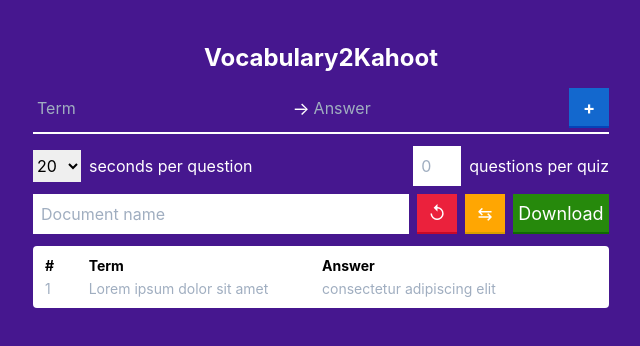
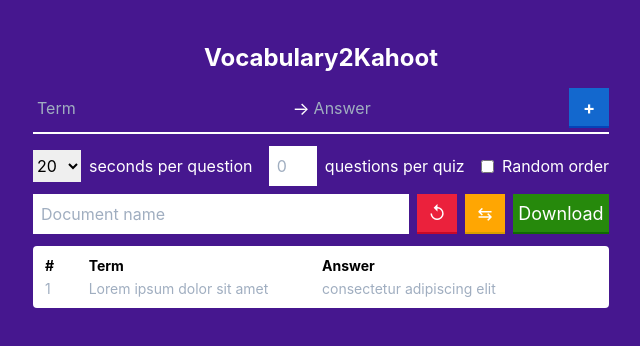
Before and after one commit to dannyvantol/vocabulary2kahoot, a React (Create React App) app: page / in a window 1280 px wide. Shown: the top 346 px of the page, without its empty margins (319-959 px from the left). Built offline with nearby package versions, Linux system fonts and the light colour scheme.

Commit message:
Add random order feature

```diff
--- a/src/components/vocabulary-screen/VocabularyScreen.tsx
+++ b/src/components/vocabulary-screen/VocabularyScreen.tsx
@@ -8,10 +8,12 @@
 import {KahootService} from '../../services/KahootService';
 import {KahootQuiz} from '../../models/KahootQuiz';
 import VocabularyDownloadPopup from "./vocabulary-download-popup/VocabularyDownloadPopup";
+import {Random} from "../../helpers/Random";
 
 interface State {
     data: string[][];
     timeLimit: number;
+    randomOrder: boolean;
     questionPerQuiz: number;
     documentName: string;
     downloadables: XLSX.WorkBook[];
@@ -25,6 +27,7 @@
         this.state = {
             data: [],
             timeLimit: 20,
+            randomOrder: false,
             questionPerQuiz: 0,
             documentName: '',
             downloadables: [],
@@ -57,6 +60,10 @@
         this.setState({timeLimit: value});
     }
 
+    public onChangeRandomOrderVocabularyTools(value: boolean): void {
+        this.setState({randomOrder: value});
+    }
+
     public onInputQuestionPerQuizVocabularyTools(value: number): void {
         this.setState({questionPerQuiz: value});
     }
@@ -80,9 +87,11 @@
     }
 
     public onClickDownloadVocabularyTools(): void {
+        const data: string[][] = this.state.randomOrder ? Random.arrayOrder<string[]>(this.state.data) : this.state.data;
+
         if (this.dataHasFourOrMoreEntries()) {
             const kahootQuizSize = (this.state.questionPerQuiz <= 0) ? this.state.data.length : this.state.questionPerQuiz;
-            const kahootQuizzes: KahootQuiz[] = KahootService.createQuiz(this.state.data, this.state.timeLimit, kahootQuizSize);
+            const kahootQuizzes: KahootQuiz[] = KahootService.createQuiz(data, this.state.timeLimit, kahootQuizSize);
 
             let downloadables: XLSX.WorkBook[] = [];
 
@@ -131,7 +140,9 @@
                     <div className={"mt-3"}>
                         <VocabularyTools
                             timeLimit={this.state.timeLimit}
+                            randomOrder={this.state.randomOrder}
                             onChangeTimeLimit={this.onChangeTimeLimitVocabularyTools.bind(this)}
+                            onChangeRandomOrder={this.onChangeRandomOrderVocabularyTools.bind(this)}
                             onInputQuestionsPerQuiz={this.onInputQuestionPerQuizVocabularyTools.bind(this)}
                             onInputDocumentName={this.onInputDocumentNameVocabularyTools.bind(this)}
                             onClickClear={this.onClickClearVocabularyTools.bind(this)}
--- a/src/components/vocabulary-screen/vocabulary-tools/VocabularyTools.tsx
+++ b/src/components/vocabulary-screen/vocabulary-tools/VocabularyTools.tsx
@@ -3,8 +3,11 @@
 
 interface Props {
     timeLimit: number;
+    randomOrder: boolean;
 
     onChangeTimeLimit(value: number): void;
+
+    onChangeRandomOrder(value: boolean): void;
 
     onInputQuestionsPerQuiz(value: number): void;
 
@@ -21,6 +24,11 @@
     /*----------------------------------------
     |   OnEvent methods
     *----------------------------------------*/
+
+    public onChangeRandomOrder(event: React.FormEvent<HTMLInputElement>): void {
+        const value: boolean = event.currentTarget.checked;
+        this.props.onChangeRandomOrder(value);
+    }
 
     public onChangeSecondsPerQuestion(event: React.FormEvent<HTMLSelectElement>): void {
         const value: number = parseInt(event.currentTarget.value);
@@ -73,6 +81,16 @@
 
                         <span className={"text-white ml-2"}>questions per quiz</span>
                     </div>
+
+                    <div className={"flex items-center"}>
+                        <input
+                            type={"checkbox"}
+
+                            onChange={this.onChangeRandomOrder.bind(this)}
+                        />
+
+                        <span className={"text-white ml-2"}>Random order</span>
+                    </div>
                 </div>
                 <div className={"flex justify-between mt-2"}>
                     <input
--- a/src/helpers/Random.ts
+++ b/src/helpers/Random.ts
@@ -4,4 +4,18 @@
     {
         return Math.floor(Math.random() * (maximum - minimum + 1)) + minimum;
     }
+
+    public static arrayOrder<T>(array: T[]): T[] {
+        let newArray: T[] = [...array];
+
+        for (let i: number = newArray.length - 1; i >= 0; i--) {
+            let randomIndex: number = Random.number(0, i);
+            let temporary: T = newArray[i];
+
+            newArray[i] = newArray[randomIndex];
+            newArray[randomIndex] = temporary;
+        }
+
+        return newArray;
+    }
 }
```
Also changed, not shown: 2 other files (tests, documents, lock files or other folders).
